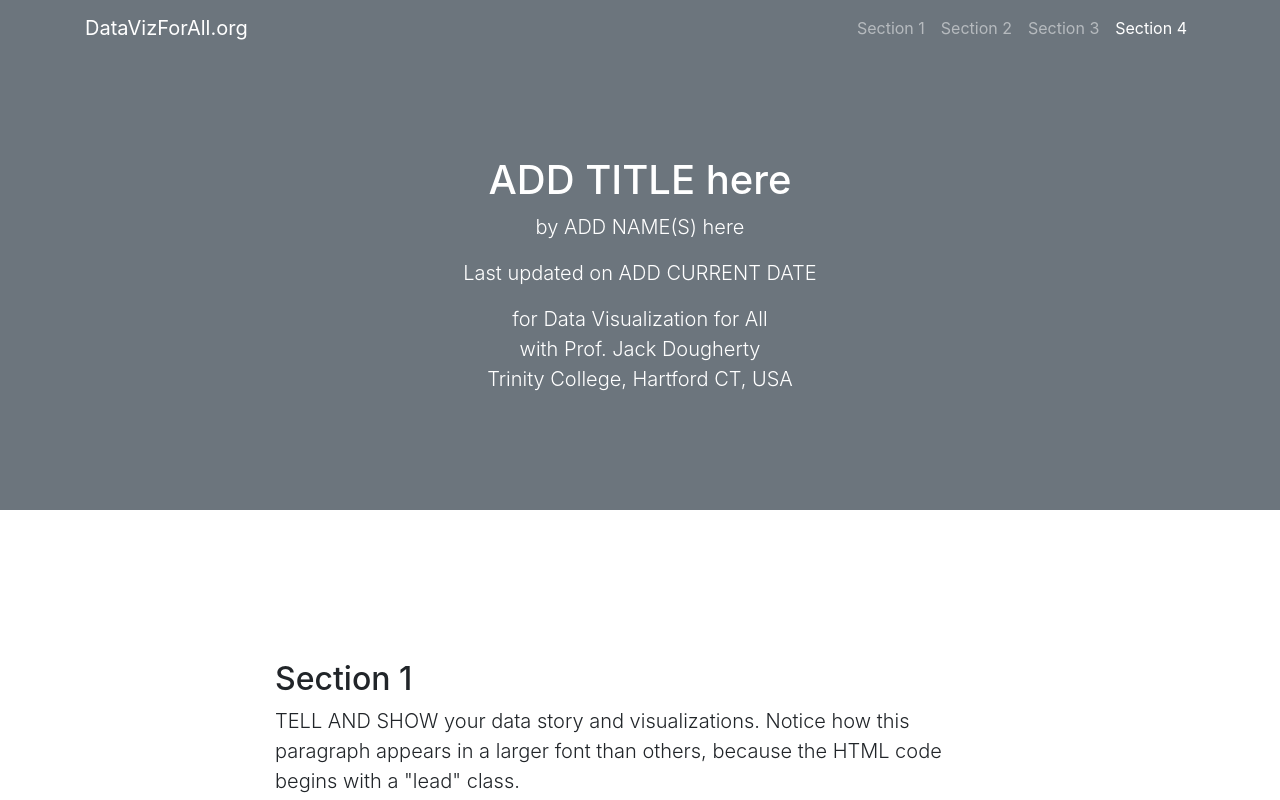
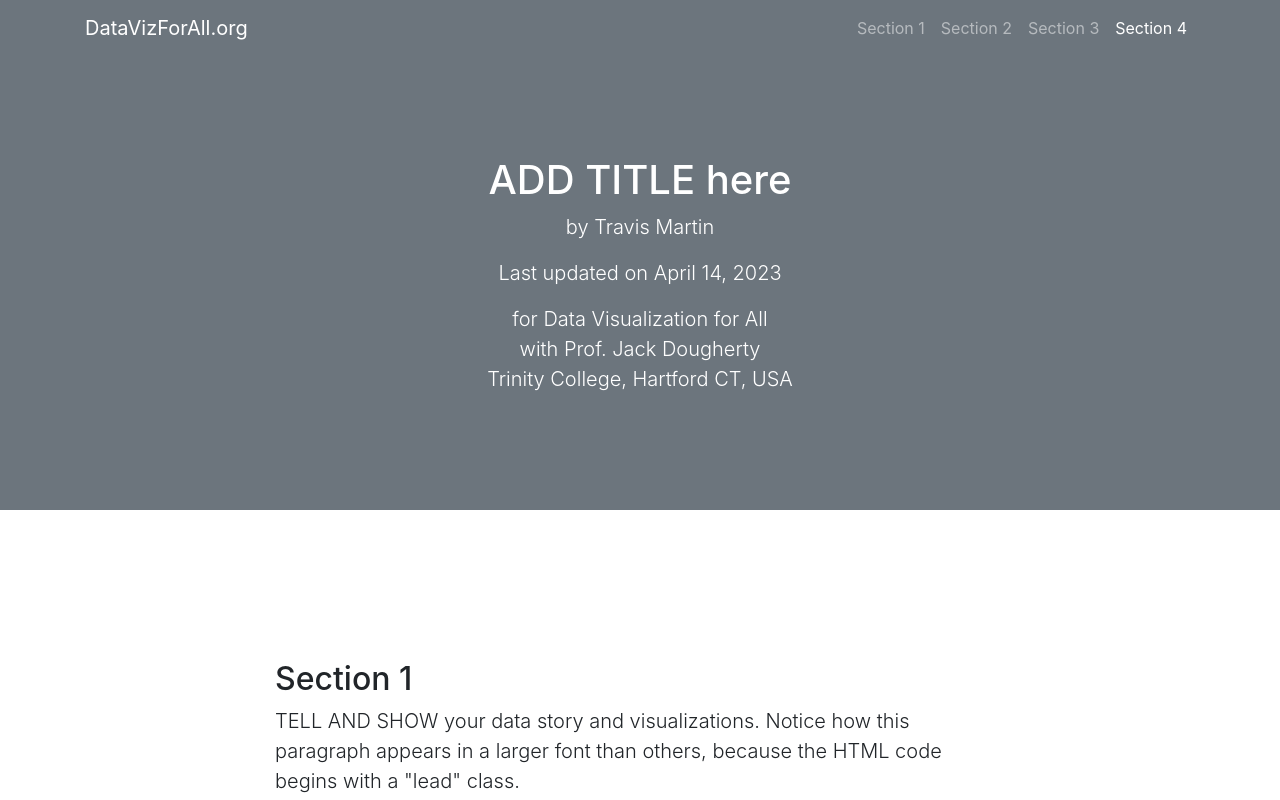
Before and after one commit to travmart16/travs-practice, a plain HTML site: page index.html in a window 1280 px wide. Shown: the top 800 px of the page. Drawn offline with nearby package versions, Linux system fonts and the light colour scheme.

Commit message:
Update index.html

```diff
--- a/index.html
+++ b/index.html
@@ -8,7 +8,7 @@
   <meta name="description" content="">
   <meta name="author" content="">
 
-  <title>Data Story</title>
+  <title>Travis Data Story</title>
 
   <!-- jQuery -->
   <script src="https://code.jquery.com/jquery-3.6.1.min.js" integrity="sha256-o88AwQnZB+VDvE9tvIXrMQaPlFFSUTR+nldQm1LuPXQ=" crossorigin="anonymous"></script>
@@ -54,8 +54,8 @@
   <header class="bg-secondary text-white">
     <div class="container text-center">
       <h1>ADD TITLE here</h1>
-      <p class="lead">by ADD NAME(S) here</p>
-      <p class="lead">Last updated on ADD CURRENT DATE</p>
+      <p class="lead">by Travis Martin</p>
+      <p class="lead">Last updated on April 14, 2023</p>
       <p class="lead">for Data Visualization for All</br>with Prof. Jack Dougherty</br>Trinity College, Hartford CT, USA</p>
     </div>
   </header>
```
